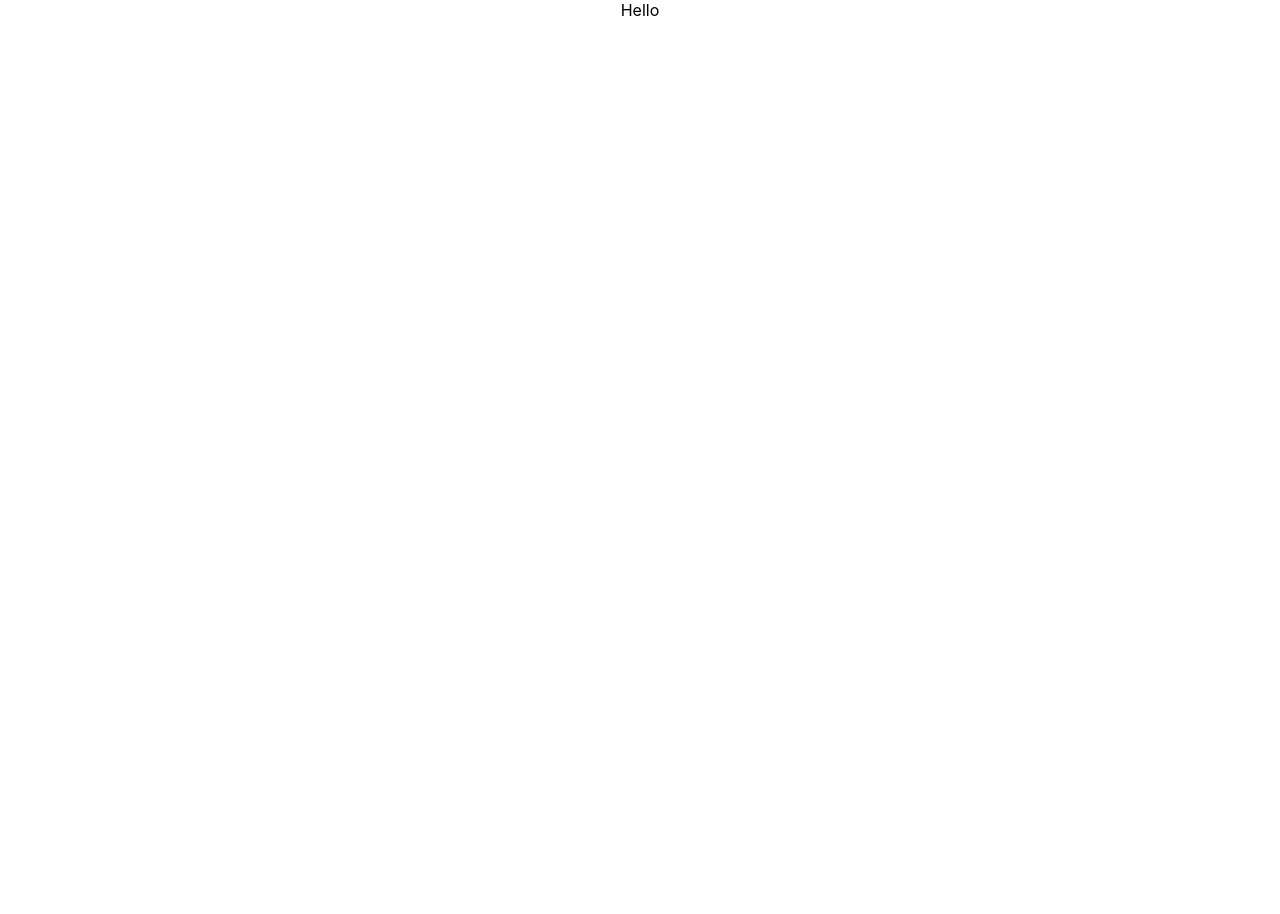
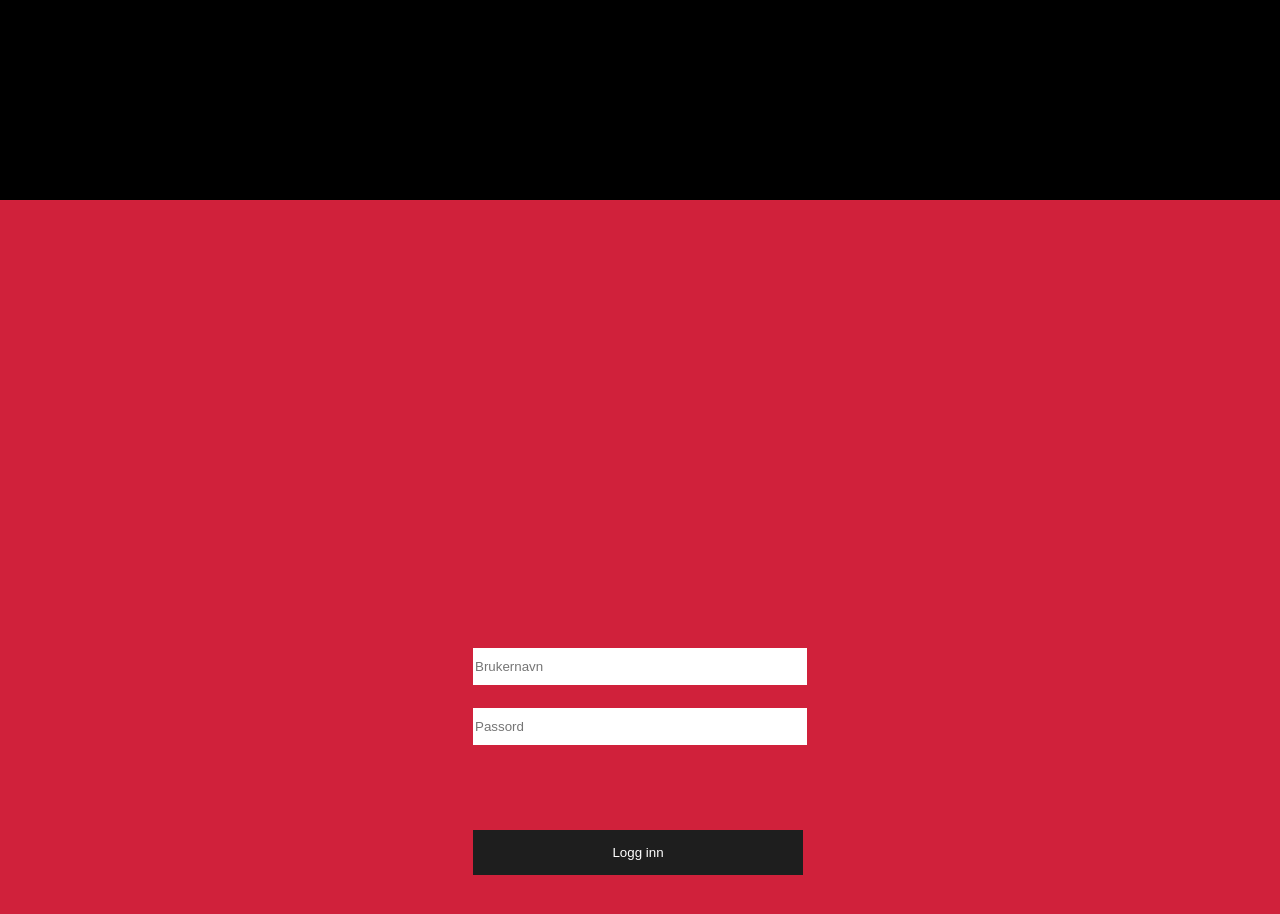
Before and after one commit to Afrimo/fmt_techniques, a React (Create React App) app: page / in a window 1280 px wide. Shown: the top 914 px of the page. Before the commit the page ends 800 px from the top, so only its background shows below. Built offline with nearby package versions, Linux system fonts and the light colour scheme.

Commit message:
Login page and Header structured

```diff
--- a/src/components/App.js
+++ b/src/components/App.js
@@ -1,7 +1,10 @@
+import { Login } from "./Login";
 import "../styles/App.css";
 
-function App() {
-  return <div className="App">Hello</div>;
+export default function App() {
+  return (
+    <div className="App">
+      <Login />
+    </div>
+  );
 }
-
-export default App;
--- /dev/null
+++ b/src/components/Header.js
@@ -0,0 +1,5 @@
+import "../styles/Header.css";
+
+export function Header() {
+  return <div className="main-header"></div>;
+}
--- /dev/null
+++ b/src/components/Login.js
@@ -0,0 +1,21 @@
+import { Header } from "./Header";
+import "../styles/Login.css";
+
+export function Login() {
+  return (
+    <div>
+      <Header />
+      <LoginInputs />
+    </div>
+  );
+}
+
+function LoginInputs() {
+  return (
+    <div className="inputs-body">
+      <input placeholder="Brukernavn" />
+      <input className="password" placeholder="Passord" type="password" />
+      <button className="login-btn">Logg inn</button>
+    </div>
+  );
+}
--- a/src/index.css
+++ b/src/index.css
@@ -1,13 +1,14 @@
 body {
   margin: 0;
-  font-family: -apple-system, BlinkMacSystemFont, 'Segoe UI', 'Roboto', 'Oxygen',
-    'Ubuntu', 'Cantarell', 'Fira Sans', 'Droid Sans', 'Helvetica Neue',
+  font-family: -apple-system, BlinkMacSystemFont, "Segoe UI", "Roboto", "Oxygen",
+    "Ubuntu", "Cantarell", "Fira Sans", "Droid Sans", "Helvetica Neue",
     sans-serif;
   -webkit-font-smoothing: antialiased;
   -moz-osx-font-smoothing: grayscale;
+  background-color: #d0213b;
 }
 
 code {
-  font-family: source-code-pro, Menlo, Monaco, Consolas, 'Courier New',
+  font-family: source-code-pro, Menlo, Monaco, Consolas, "Courier New",
     monospace;
 }
--- /dev/null
+++ b/src/styles/Header.css
@@ -0,0 +1,5 @@
+.main-header {
+  width: 100%;
+  height: 200px;
+  background-color: black;
+}
--- /dev/null
+++ b/src/styles/Login.css
@@ -0,0 +1,27 @@
+.inputs-body {
+  margin-top: 35%;
+  width: 100%;
+  height: 300px;
+
+  display: grid;
+  justify-content: center;
+}
+
+.inputs-body input {
+  background-color: #fff;
+  width: 330px;
+  height: 35px;
+  border: none;
+}
+
+.password {
+  margin-top: -15%;
+}
+
+.login-btn {
+  border: none;
+  width: 330px;
+  height: 45px;
+  color: #fff;
+  background-color: #1e1e1e;
+}
```
Also changed, not shown: src/images/fmt_logo.jpeg (added).
